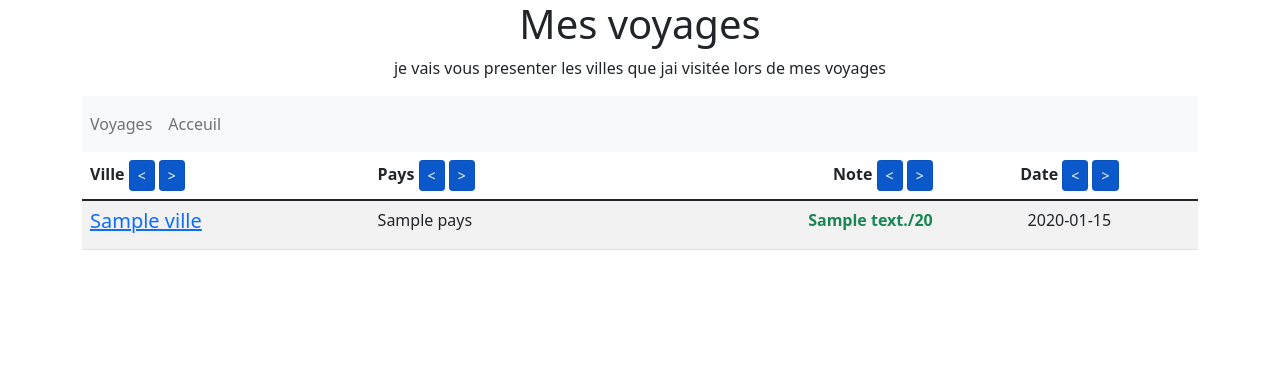
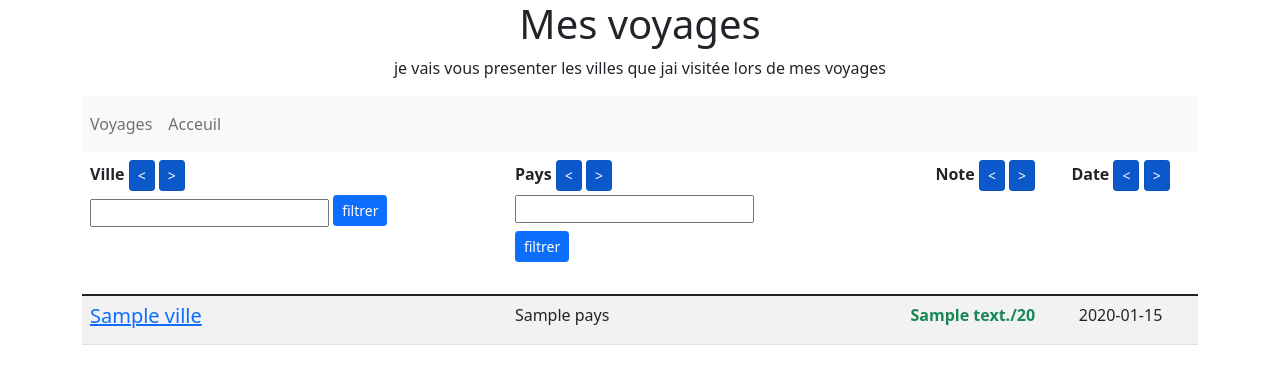
Before and after one commit to kalwiin/Mes-Voyages, a Symfony app: template templates/pages/voyages.html.twig in a window 1280 px wide. Shown: the top 384 px of the page. Run offline with Twig, Linux system fonts and the light colour scheme; the template is opened without the code that fills it: most values are stand-ins (such as "Sample title", 1, 10 or a date in 2020); some libraries are stand-ins or nearby versions.

Commit message:
Phase 10 : ORM (filtrage des enregistrements).

```diff
--- a/templates/pages/voyages.html.twig
+++ b/templates/pages/voyages.html.twig
@@ -4,25 +4,39 @@
     <table class="table table-striped">
         <thead>
             <tr>
-                <th class="text-left" scope="col">
+                <th class="text-left align-top" scope="col">
                     Ville
                     <a href="{{ path('voyages.sort', {champ:'ville', ordre:'ASC'}) }}" class="btn btn-primary btn-sm active" role="button" aria-pressed="true"><</a>
                     <a href="{{ path('voyages.sort', {champ:'ville', ordre:'DESC'}) }}" class="btn btn-primary btn-sm active" role="button" aria-pressed="true">></a>
+                    <form class="form-inline mt-1" method="POST" action="{{ path('voyages.findallequal', {champ:'ville'}) }}">
+                        <div class="form-group mr-1 mb-2">
+                            <input type="text" class="sm" name="recherche">
+                            <button type="submit" class="btn btn-primary mb-2 btn-sm">filtrer</button>
+                        </div>
+                    </form>
                 </th>
-                <th class="text-left" scope="col">
-                    Pays
-                    <a href="{{ path('voyages.sort', {champ:'pays', ordre:'ASC'}) }}" class="btn btn-primary btn-sm active" role="button" aria-pressed="true"><</a>
-                    <a href="{{ path('voyages.sort', {champ:'pays', ordre:'DESC'}) }}" class="btn btn-primary btn-sm active" role="button" aria-pressed="true">></a>
-                </th>
-                <th class="text-end" scope="col">
+                    <th class="text-left align-top" scope="col">
+                     Pays
+                     <a href="{{ path('voyages.sort', {champ:'pays', ordre:'ASC'}) }}" class="btn btn-primary btn-sm active" role="button" aria-pressed="true"><</a>
+                     <a href="{{ path('voyages.sort', {champ:'pays', ordre:'DESC'}) }}" class="btn btn-primary btn-sm active" role="button" aria-pressed="true">></a>
+                     <form class="form-inline mt-1" method="POST" action="{{ path('voyages.findallequal', {champ:'pays'}) }}">
+                         <div class="form-group mr-1 mb-2">
+                             <input type="text" class="sm" name="recherche">
+                         </div>
+                         <button type="submit" class="btn btn-primary mb-2 btn-sm">filtrer</button>
+                     </form>
+                    </th>
+                <th class="text-end align-top" scope="col">
                     Note
                     <a href="{{ path('voyages.sort', {champ:'note', ordre:'ASC'}) }}" class="btn btn-primary btn-sm active" role="button" aria-pressed="true"><</a>
                     <a href="{{ path('voyages.sort', {champ:'note', ordre:'DESC'}) }}" class="btn btn-primary btn-sm active" role="button" aria-pressed="true">></a>
+
                 </th>
-                <th class="text-center" scope="col">
+                <th class="text-center align-top" scope="col">
                     Date
                     <a href="{{ path('voyages.sort', {champ:'datecreation', ordre:'ASC'}) }}" class="btn btn-primary btn-sm active" role="button" aria-pressed="true"><</a>
                     <a href="{{ path('voyages.sort', {champ:'datecreation', ordre:'DESC'}) }}" class="btn btn-primary btn-sm active" role="button" aria-pressed="true">></a>
+
                 </th>
             </tr>
         </thead>
```
Also changed, not shown: src/Controller/VoyagesController.php (+14 -0 lines).
